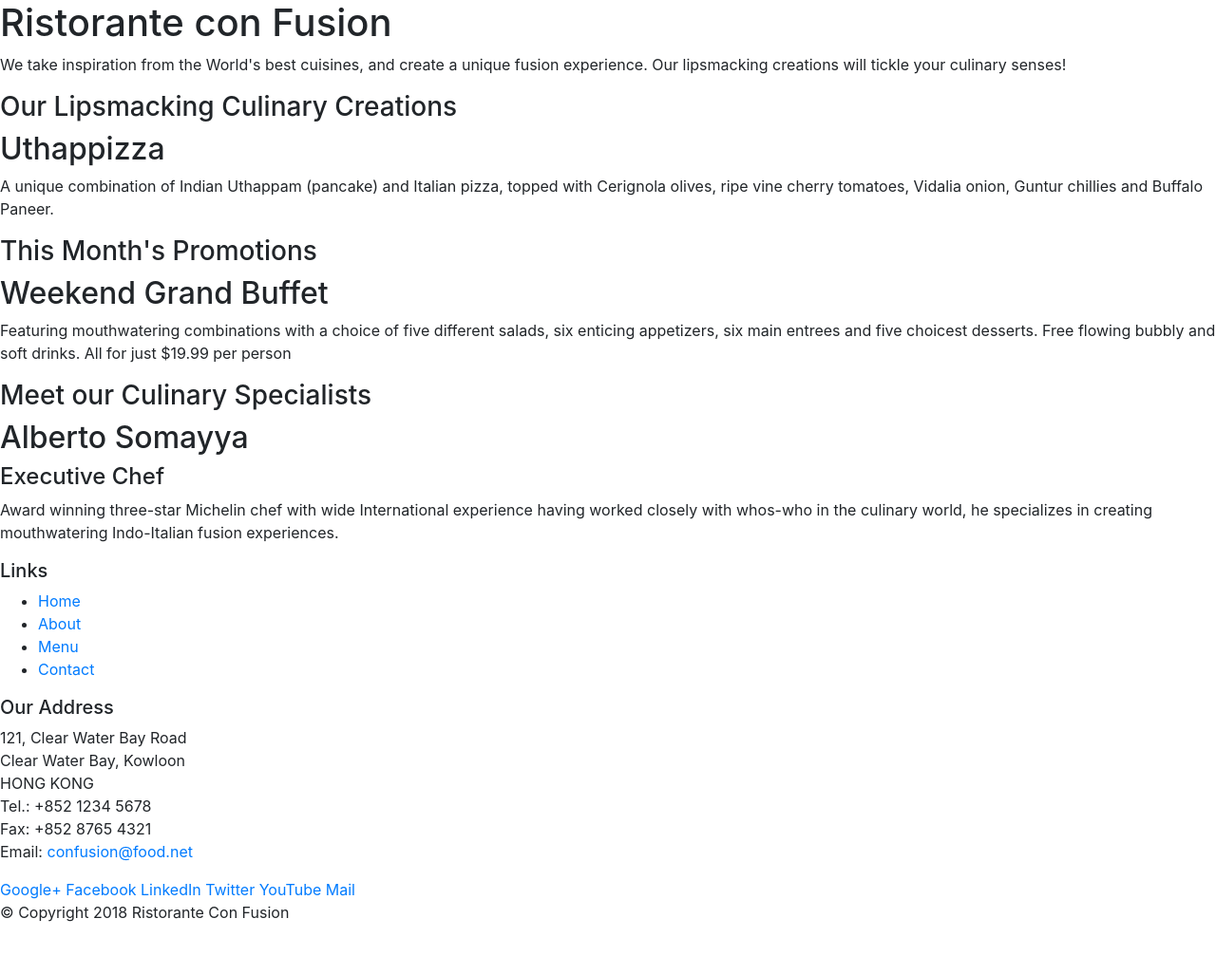
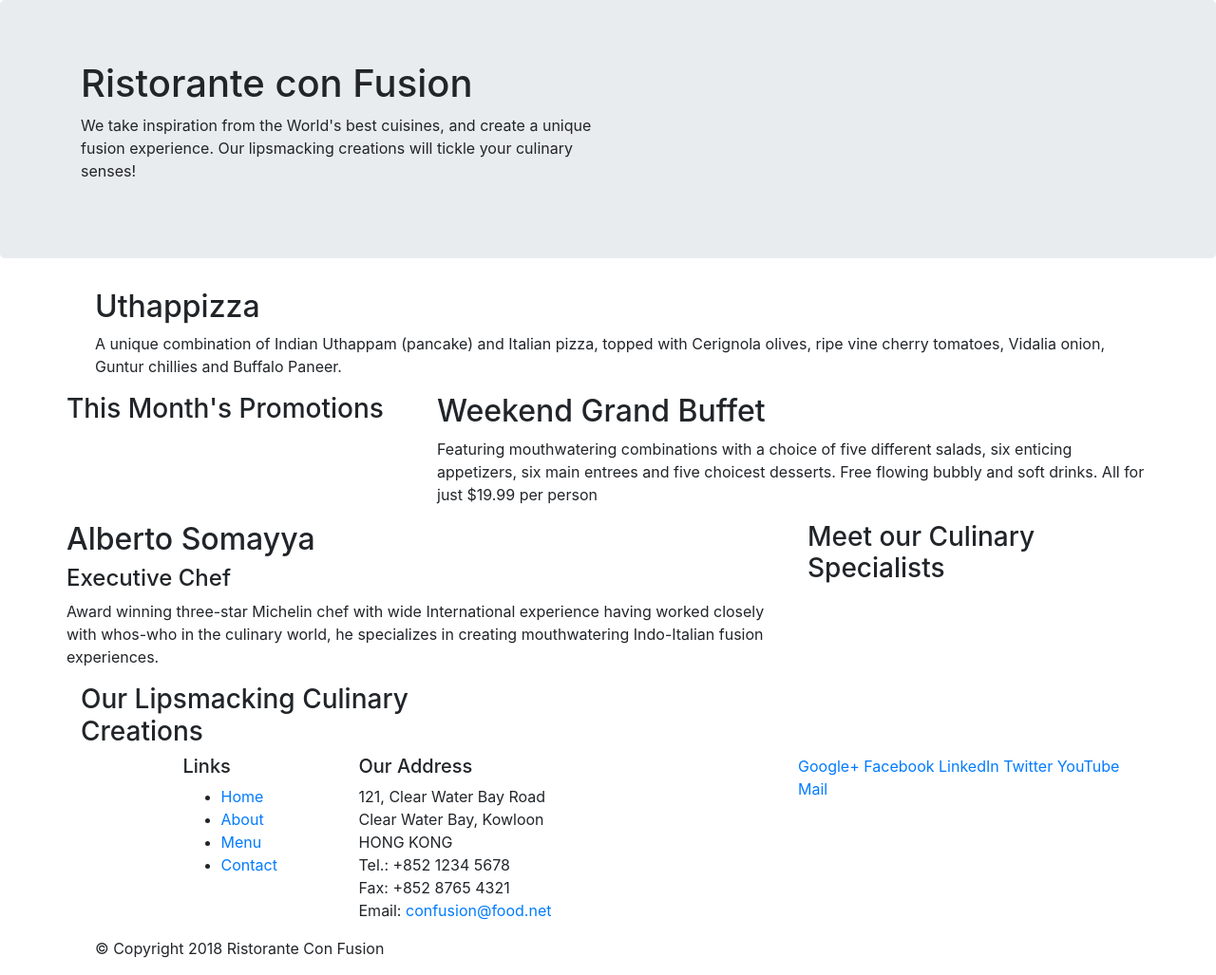
Before and after one commit to ngireric123/coursera-bootstrap-4, a website: page index.html in a window 1280 px wide. Shown: the whole page at 95% size. Before the commit the page ends 989 px from the top, so only its background shows below. Drawn offline with nearby package versions, Linux system fonts and the light colour scheme.

Commit message:
grid system part1

```diff
--- a/index.html
+++ b/index.html
@@ -14,46 +14,47 @@
 
 <body>
 
-    <header>
-        <div>
-            <div>
-                <div>
+    <header class="jumbotron">
+        <div class="container">
+            <div class="row">
+                <div class="col-12 col-sm-6">
                     <h1>Ristorante con Fusion</h1>
                     <p>We take inspiration from the World's best cuisines, and create a unique fusion experience. Our lipsmacking creations will tickle your culinary senses!</p>
                 </div>
-                <div>
+                <div class="col-12 col-sm">
                 </div>
             </div>
         </div>
     </header>
 
-    <div>
-        <div>
-            <div>
+    <div class="container">
+        <div class="row">
+            <div class="col-12 col-sm-4 order-sm-last col-dm-3">
                 <h3>Our Lipsmacking Culinary Creations</h3>
             </div>
-            <div>
+            <div class="col col-sm order-sm-first col-md">
+                    <div class="col col-sm  col-md">
                 <h2>Uthappizza</h2>
                 <p>A unique combination of Indian Uthappam (pancake) and Italian pizza, topped with Cerignola olives, ripe vine cherry tomatoes, Vidalia onion, Guntur chillies and Buffalo Paneer.</p>
             </div>
         </div>
 
 
-        <div>
-            <div>
+        <div class="row">
+            <div class="col-12 col-sm-4 col-dm-3">
                 <h3>This Month's Promotions</h3>
             </div>
-            <div>
+            <div class="col col-sm col-md">
                 <h2>Weekend Grand Buffet</h2>
                 <p>Featuring mouthwatering combinations with a choice of five different salads, six enticing appetizers, six main entrees and five choicest desserts. Free flowing bubbly and soft drinks. All for just $19.99 per person </p>
             </div>
         </div>
 
-        <div>
-            <div>
+        <div class="row">
+            <div class="col-12 col-sm-4 order-sm-last col-dm-3">
                 <h3>Meet our Culinary Specialists</h3>
             </div>
-            <div>
+            <div class="col col-sm order-sm-first col-md">
                 <h2>Alberto Somayya</h2>
                 <h4>Executive Chef</h4>
                 <p>Award winning three-star Michelin chef with wide International experience having worked closely with whos-who in the culinary world, he specializes in creating mouthwatering Indo-Italian fusion experiences. </p>
@@ -62,9 +63,9 @@
     </div>
 
     <footer>
-        <div>
-            <div>
-                <div>
+        <div class="container">
+            <div class="row">
+                <div class="col-4 offset-1 col-sm-2">
                     <h5>Links</h5>
                     <ul>
                         <li><a href="#">Home</a></li>
@@ -73,7 +74,7 @@
                         <li><a href="#">Contact</a></li>
                     </ul>
                 </div>
-                <div>
+                <div class="col-7 col-sm-5">
                     <h5>Our Address</h5>
                     <address>
 		              121, Clear Water Bay Road<br>
@@ -84,7 +85,7 @@
 		              Email: <a href="mailto:confusion@food.net">confusion@food.net</a>
 		           </address>
                 </div>
-                <div>
+                <div class="col-12 col-sm-4">
                     <div>
                         <a href="http://google.com/+">Google+</a>
                         <a href="http://www.facebook.com/profile.php?id=">Facebook</a>
@@ -95,8 +96,8 @@
                     </div>
                 </div>
            </div>
-           <div>
-                <div>
+           <div class="row">
+                <div class="col-auto">
                     <p>© Copyright 2018 Ristorante Con Fusion</p>
                 </div>
            </div>
```
